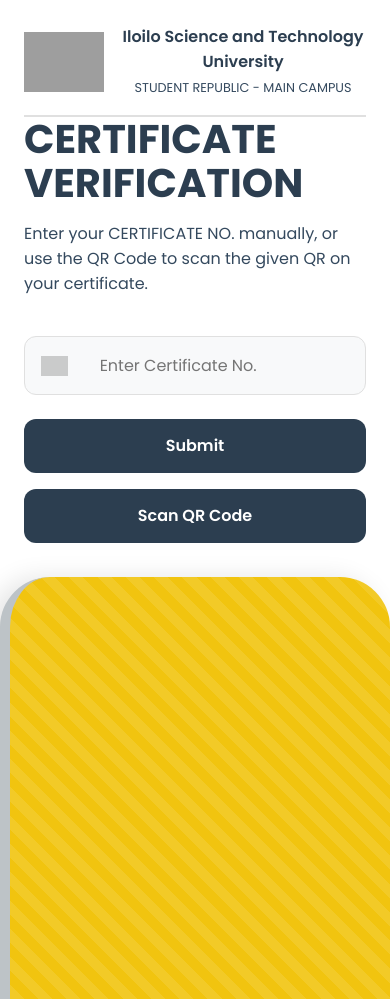
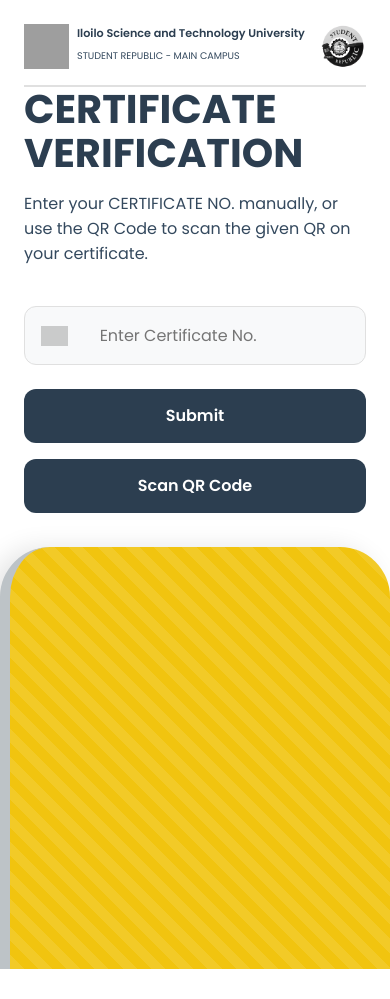
Before and after one commit to C-a-s-t-e-l/isatu-certificate-verifier, a website: page public/index.html in a window 390 px wide. After the commit the page ends 969 px from the top, so only its background shows below. Drawn offline with Linux system fonts and the light colour scheme; grey boxes are pictures that could not be loaded.

Commit message:
adjusted mobile view

```diff
--- a/public/assets/css/style.css
+++ b/public/assets/css/style.css
@@ -1,4 +1,4 @@
- /* https://www.youtube.com/watch?v=dQw4w9WgXcQ
+/* https://www.youtube.com/watch?v=dQw4w9WgXcQ
 
     https://www.youtube.com/watch?v=dQw4w9WgXcQ
 
@@ -99,6 +99,7 @@ body {
     font-weight: 600;
     font-size: 1rem;
     color: var(--primary-dark);
+
 }
 
 .logo-text span {
@@ -424,8 +425,42 @@ textarea#bulk-data-input {
 @media (max-width: 576px) {
     h1 { font-size: 2.5rem; }
     .verification-container { padding: 1.5rem; }
-    .header-container { flex-direction: column; gap: 1rem; text-align: center; }
-    .sr-logo { display: none; }
+
+    .header-container {
+        flex-direction: row;
+        justify-content: space-between;
+        align-items: center;
+        gap: 0.5rem;
+    }
+
+    .logo-group {
+        gap: 0.5rem;
+        flex-shrink: 1;
+        min-width: 0;
+    }
+
+    .logo {
+        height: 45px;
+        width: 45px;
+        flex-shrink: 0;
+    }
+
+    #sr-logo {
+        display: block !important;
+        height: 45px;
+        width: 45px;
+        flex-shrink: 0;
+    }
+
+    .logo-text p {
+        font-size: 0.7rem;
+        line-height: 1.2;
+    }
+
+    .logo-text span {
+        font-size: 0.6rem;
+    }
+
     .button-group { flex-direction: column; }
     .btn { width: 100%; }
     .result-item { width: 100%; }
```
